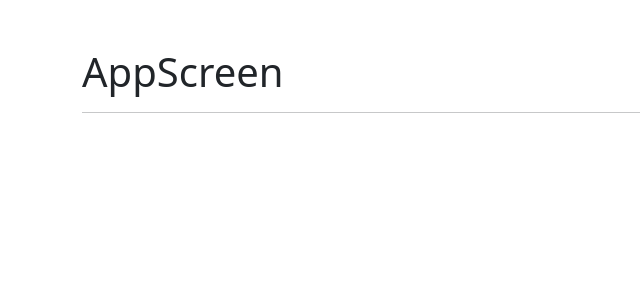
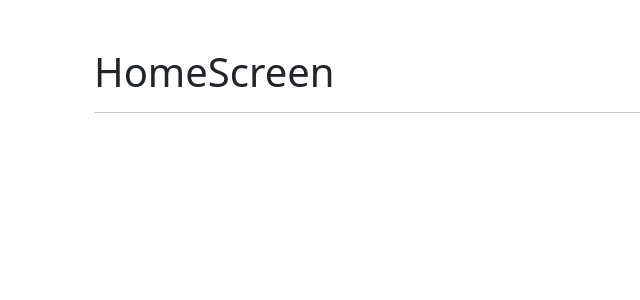
Before and after one commit to NaughtyFrog1/hooks-app, a React (Create React App) app: page / in a window 1280 px wide. Shown: the top 300 px of the page, without its empty margins (0-640 px from the left). Built offline with nearby package versions, Linux system fonts and the light colour scheme.

Commit message:
add AppRouter

```diff
--- a/src/components/10-useContext/App.js
+++ b/src/components/10-useContext/App.js
@@ -1,10 +1,10 @@
 import React from 'react'
+import AppRouter from './AppRouter'
 
 const App = () => {
   return (
     <div className="container mt-5">
-      <h1>AppScreen</h1>
-      <hr />
+      <AppRouter />
     </div>
   )
 }
--- /dev/null
+++ b/src/components/10-useContext/AppRouter.js
@@ -0,0 +1,30 @@
+import React from 'react'
+import { BrowserRouter as Router, Switch, Route } from 'react-router-dom'
+
+import AboutScreen from './AboutScreen'
+import LoginScreen from './LoginScreen'
+import HomeScreen from './HomeScreen'
+
+const AppRouter = () => {
+  return (
+    <Router>
+      <>
+        <Switch>
+          <Route path="/about" component={AboutScreen}/>
+          <Route path="/login" component={LoginScreen} />
+          <Route path="/" component={HomeScreen} />
+        </Switch>
+      </>
+    </Router>
+  )
+}
+
+export default AppRouter
+
+/*
+Una aplicación puede tener tantos routers como sean necesarios.
+
+El <Switch> muestra la primer opción que coincida con el path. Si pusiéramos primero <Route path="/" component={HomeScreen} />, entonces siempre se mostraría el <HomeScreen /> ya que todas las rutas comienzan con /
+
+Para prevenir este comportamiento podemos agregar la propiedad `exact` al <Route />. De esta manera se muestra solo si el path coincide exactamente con el path de la url
+*/
```
